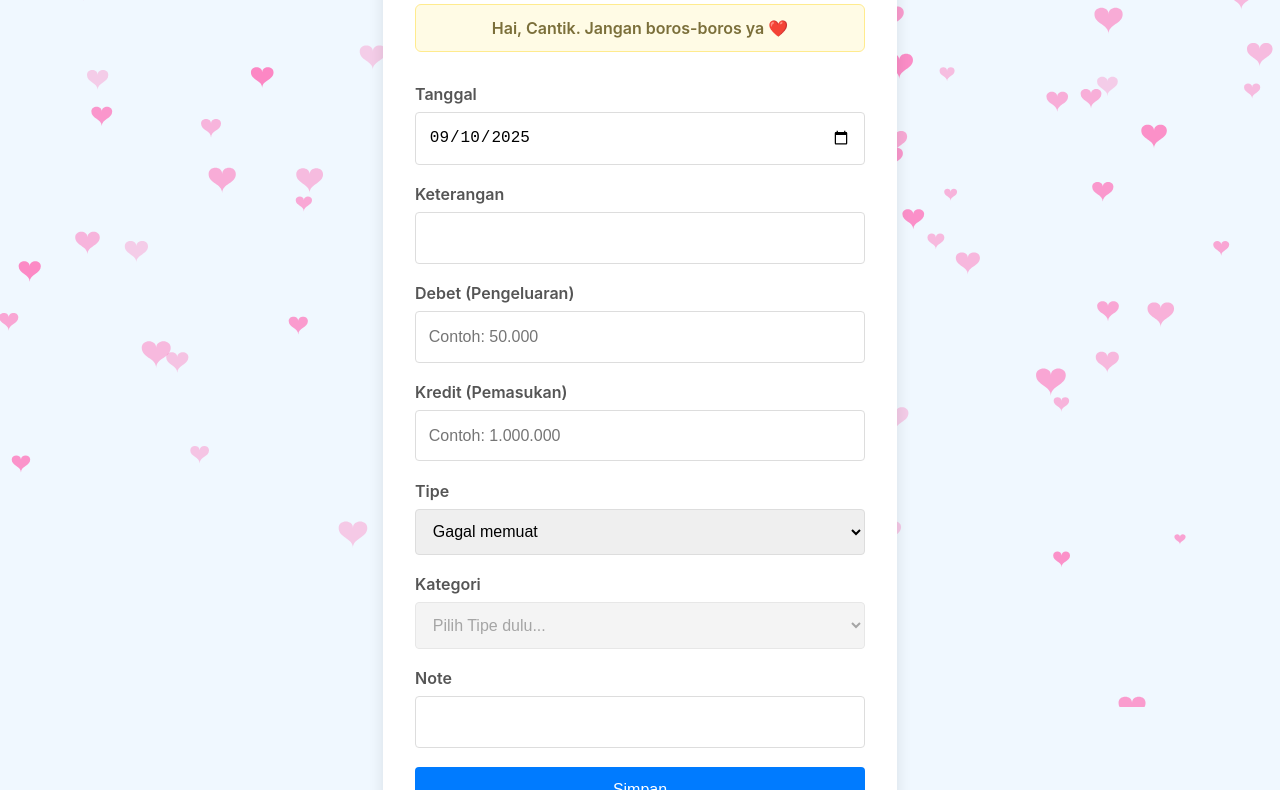
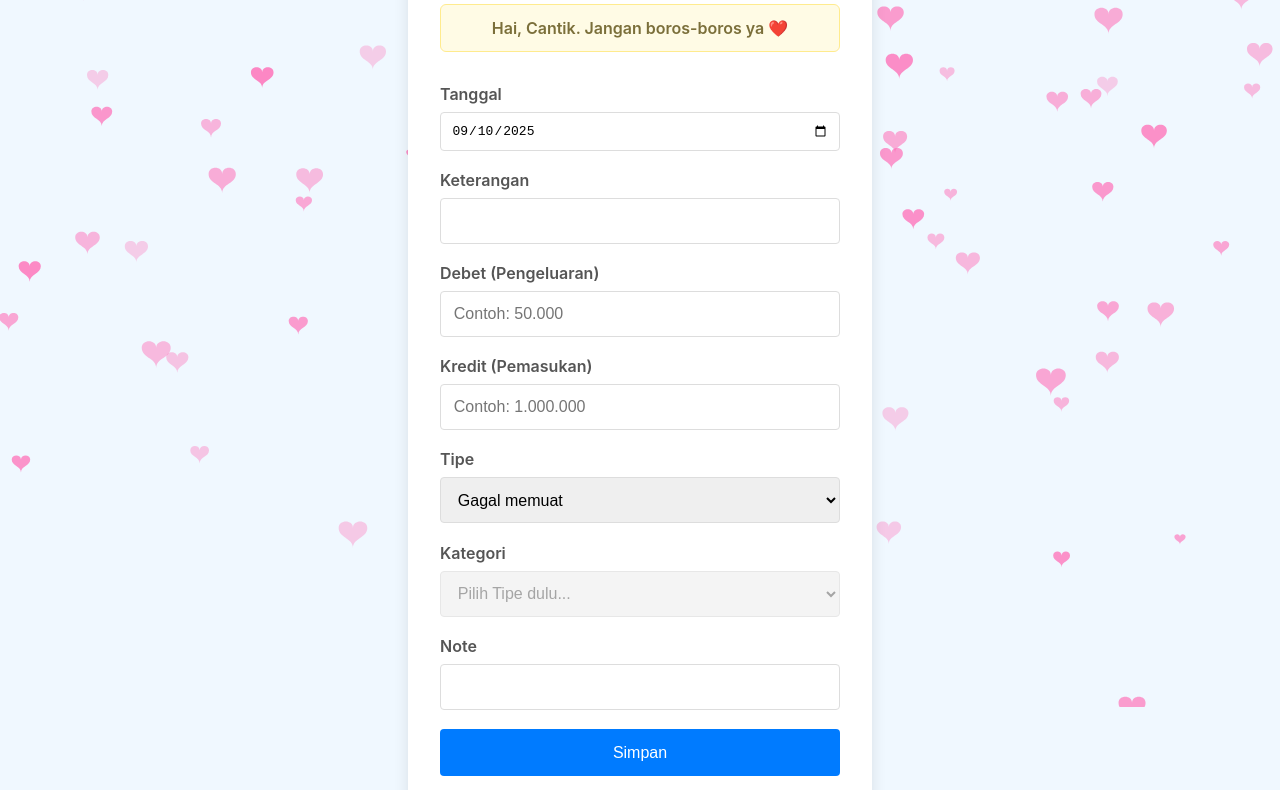
Before and after one commit to adrianrachman/form-keuangan, a plain HTML site: page index.html in a window 1280 px wide. Shown: the part 93-883 px from the top of the page. Drawn offline with Linux system fonts and the light colour scheme; no server answers.

Commit message:
ubah lebar form

```diff
--- a/index.html
+++ b/index.html
@@ -5,14 +5,14 @@
     <meta name="viewport" content="width=device-width, initial-scale=1.0">
     <title>Form Input Keuangan</title>
     <style>
-        body { font-family: -apple-system, BlinkMacSystemFont, "Poppins", Roboto, Helvetica, Arial, sans-serif; display: flex; justify-content: center; align-items: center; min-height: 100vh; margin: 0; padding: 1em; background-color: #f0f8ff; }
+        body { font-family: -apple-system, BlinkMacSystemFont, "Segoe UI", Roboto, Helvetica, Arial, sans-serif; display: flex; justify-content: center; align-items: center; min-height: 100vh; margin: 0; padding: 1em; background-color: #f0f8ff; }
         #loveCanvas { position: fixed; top: 0; left: 0; width: 100%; height: 100%; z-index: -1; display: block; }
-        .container { background: white; padding: 2em; border-radius: 8px; box-shadow: 0 4px 15px rgba(0,0,0,0.1); width: 100%; max-width: 450px; z-index: 1; }
+        .container { background: white; padding: 2em; border-radius: 8px; box-shadow: 0 4px 15px rgba(0,0,0,0.1); width: 100%; max-width: 400px; z-index: 1; }
         h2 { text-align: center; color: #333; margin-top: 0; }
         .custom-message { background-color: #fffbe5; border: 1px solid #ffeb8e; color: #7b6f3a; text-align: center; font-weight: 600; padding: 0.8em; border-radius: 6px; margin-bottom: 2em; }
         .form-group { margin-bottom: 1.2em; }
         label { display: block; margin-bottom: 0.5em; color: #555; font-weight: 600; }
-        input, select { width: 100%; padding: 0.8em; border: 1px solid #ddd; border-radius: 4px; box-sizing: border-box; font-size: 16px; line-height: 1.5; }
+        input, select { width: 100%; padding: 0.8em; border: 1px solid #ddd; border-radius: 4px; box-sizing: border-box; font-size: 1em; }
         button { width: 100%; padding: 0.9em; border: none; background-color: #007BFF; color: white; font-size: 1em; border-radius: 4px; cursor: pointer; transition: background-color 0.3s; }
         button:disabled { background-color: #9ac8ff; cursor: wait; }
         input:disabled, select:disabled { background-color: #f0f0f0; }
```
